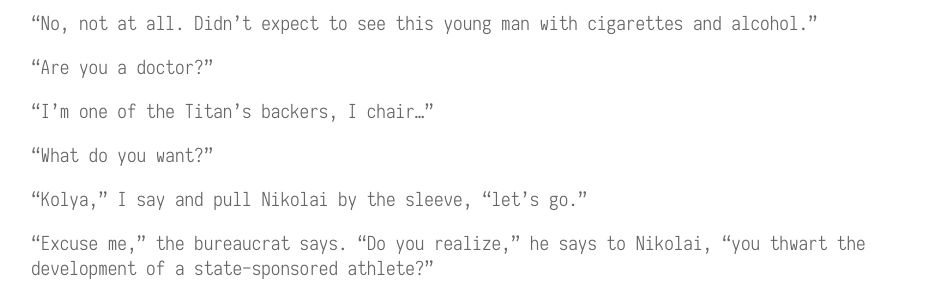
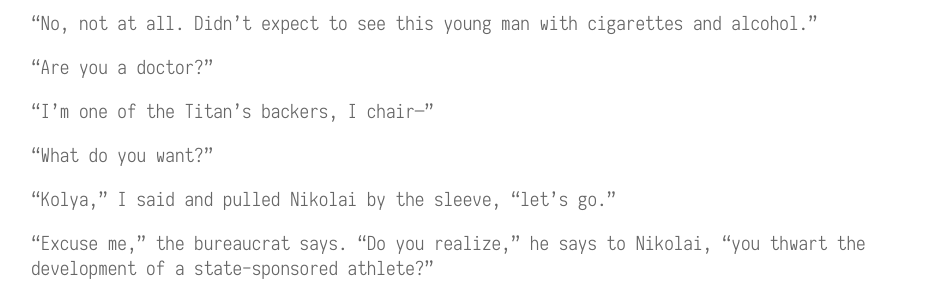
Before and after one commit to nkrzv/nkrzv.github.io, a Jekyll site: the page built from _posts/2019-10-09-the-renegade-ch01.md, in a window 1280 px wide and 900 px high, scrolled down 4820 px. Shown: the part 161-461 px from the top of the window, without its empty margins (161-1105 px from the left). Built offline with Jekyll 4.4.1, drawn with Linux system fonts in a browser that asks for light colours; some of the changed text lies outside the part shown.

Commit message:
Update 2019-10-09-the-renegade-ch01.md

```diff
--- a/_posts/2019-10-09-the-renegade-ch01.md
+++ b/_posts/2019-10-09-the-renegade-ch01.md
@@ -93,7 +93,7 @@
 
 “What?”
 
-“A song by Nazareth. You’re fooling yourself... dream on... dream on.”
+“A song by Nazareth. You’re fooling yourself, dream on, dream on.”
 
 He lights a cigarette and says, “What if we dig under the flat?”
 
@@ -141,11 +141,11 @@
 
 “Are you a doctor?”
 
-“I’m one of the Titan’s backers, I chair...”
+“I’m one of the Titan’s backers, I chair—”
 
 “What do you want?”
 
-“Kolya,” I say and pull Nikolai by the sleeve, “let’s go.”
+“Kolya,” I said and pulled Nikolai by the sleeve, “let’s go.”
 
 “Excuse me,” the bureaucrat says. “Do you realize,” he says to Nikolai, “you thwart the development of a state-sponsored athlete?”
 
```
